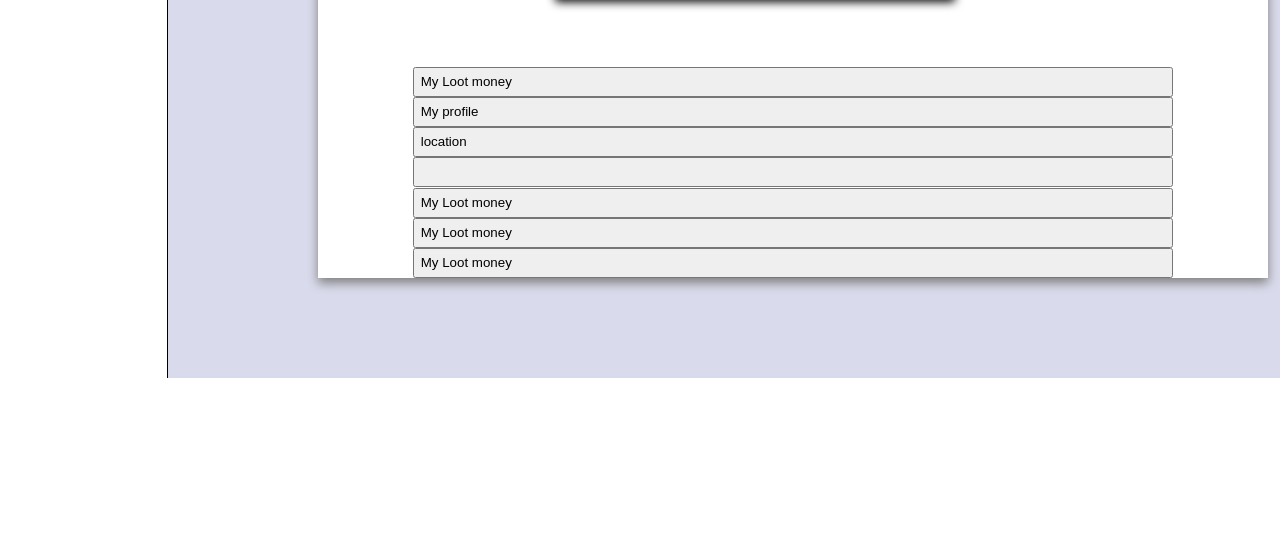
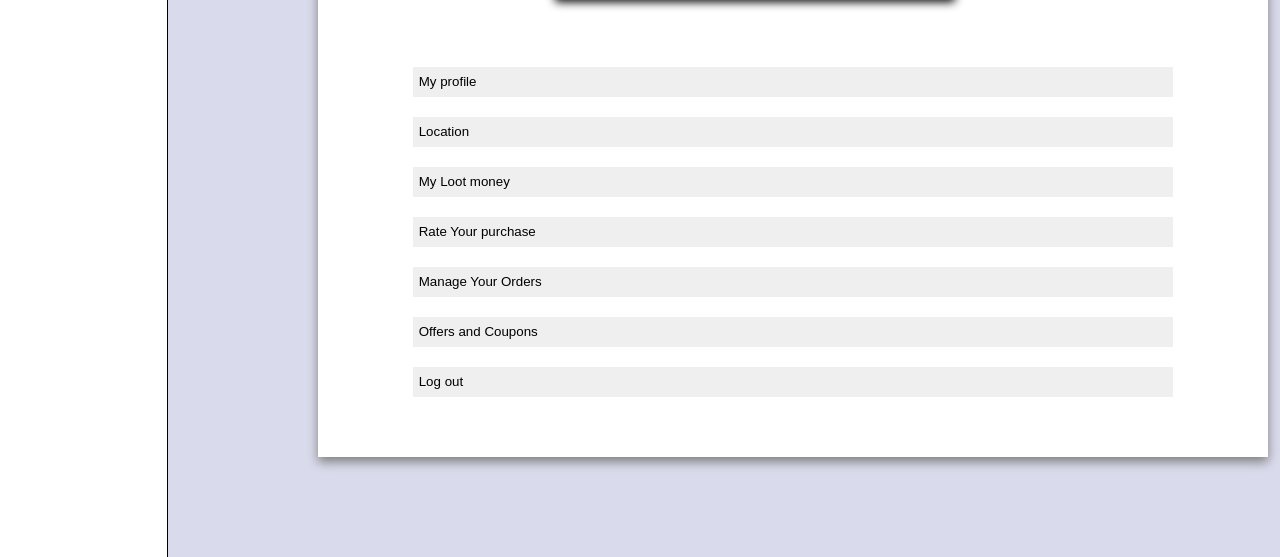
Before and after one commit to janavalsansm/product_review_form, a plain HTML site: page profile.html in a window 1280 px wide. Shown: the part 643-1200 px from the top of the page. Before the commit the page ends 1029 px from the top, so only its background shows below. Drawn offline with Linux system fonts and the light colour scheme.

Commit message:
product review

```diff
--- a/profile.html
+++ b/profile.html
@@ -57,25 +57,25 @@
 
          <div class="thirdsection" style="margin-top: 100px;">
             <section>
-                <button  style="width: 80%; height: 30px; text-align: left;"> My Loot money</button>
+                <button style="width: 80%; height: 30px; text-align: left; margin-bottom: 20px; border:none">My profile </button>
             </section>
             <section>
-                <button  style="width: 80%; height: 30px; text-align: left;"> My profile</button>
+                <button style="width: 80%; height: 30px; text-align: left; margin-bottom: 20px; border:none">Location</button>
             </section>
             <section>
-                <button  style="width: 80%; height: 30px; text-align: left;"> location</button>
+                <button style="width: 80%; height: 30px; text-align: left; margin-bottom: 20px; border:none"> My Loot money</button>
             </section>
             <section>
-                <button  style="width: 80%; height: 30px; text-align: left;"> </button>
+                <button style="width: 80%; height: 30px; text-align: left; margin-bottom: 20px; border:none"> Rate Your purchase</button>
             </section>
             <section>
-                <button  style="width: 80%; height: 30px; text-align: left;"> My Loot money</button>
+                <button style="width: 80%; height: 30px; text-align: left; border:none;margin-bottom: 20px;">Manage Your Orders</button>
             </section>
             <section>
-                <button  style="width: 80%; height: 30px; text-align: left;"> My Loot money</button>
+                <button style="width: 80%; height: 30px; text-align: left; border:none;margin-bottom: 20px;">Offers and Coupons</button>
             </section>
             <section>
-                <button  style="width: 80%; height: 30px; text-align: left;"> My Loot money</button>
+                <button style="width: 80%; height: 30px; text-align: left; border:none;margin-bottom: 60px;">Log out</button>
             </section>
 
 
```
